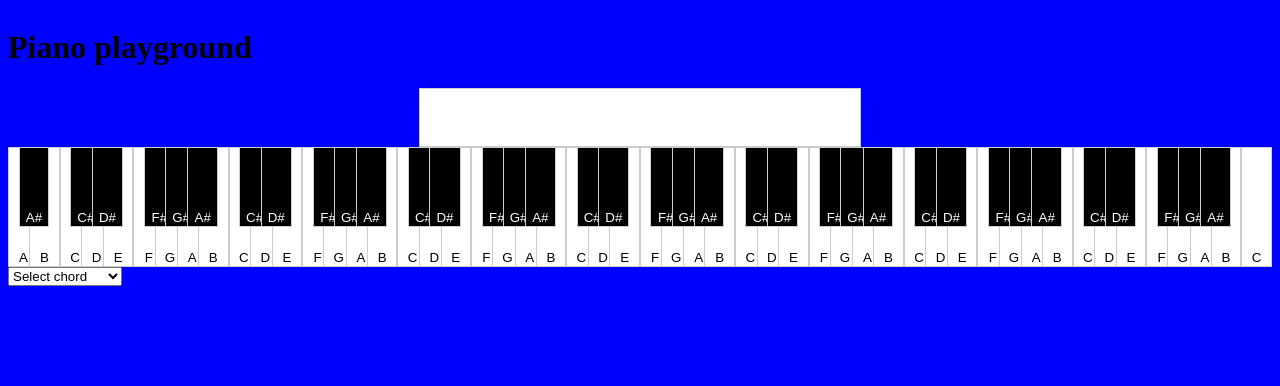
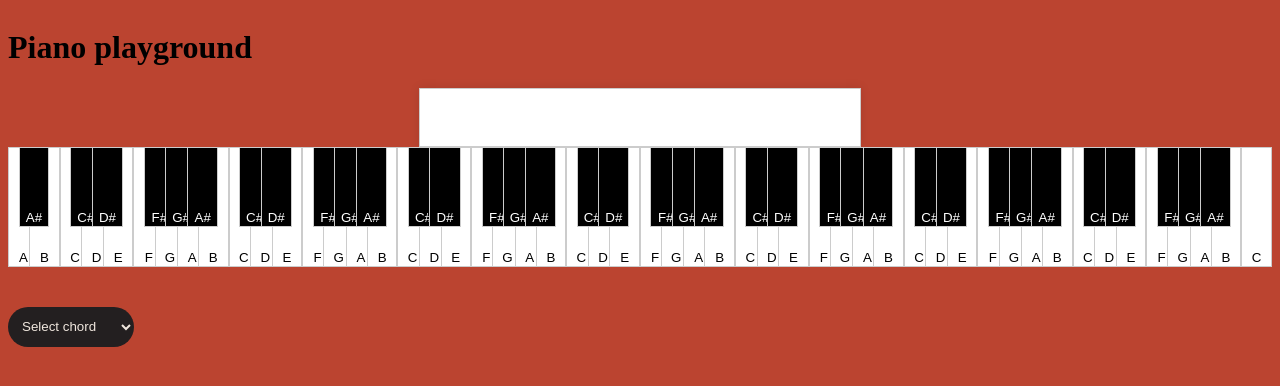
Before and after one commit to borislavminchev/WWW_Music, a PHP site: page /piano/playground/piano_play.html in a window 1280 px wide. Shown: the top 386 px of the page. Run offline with PHP 8.4, Linux system fonts and the light colour scheme; data that the repository does not hold is empty.

Commit message:
minor design changes

```diff
--- a/piano/piano.css
+++ b/piano/piano.css
@@ -30,6 +30,7 @@
         margin-right: -20px;
     }
 
+
     /* cool color pallete
         #555b6e
         #89b0ae
--- a/piano/playground/chord_dropdown.js
+++ b/piano/playground/chord_dropdown.js
@@ -8,6 +8,7 @@ emptyOption.textContent = 'Select chord';
 chordDropdown.appendChild(emptyOption);
 addChordOptions(chordDropdown);
 const chordMenu = document.createElement('section', {id: 'chord-menu'});
+chordMenu.id = "chord-menu";
 
 chordDropdown.addEventListener('change', () => {
     const chord = chordDropdown.value;
--- a/piano/playground/piano_play.css
+++ b/piano/playground/piano_play.css
@@ -2,7 +2,7 @@ body {
     display: flex;
     flex-direction: column;
     justify-content: center;
-    background-color: blue;
+    background-color: #BB4430;
 }
 
 #inputContainer {
@@ -19,5 +19,47 @@ body {
 }
 
 #chord-dropdown {
-    width: 9%;
+    width: 10%;
+    height: 40px;
+    padding: 10px;
+    border: none;
+    border-radius: 20px;
+    text-decoration: none;
+    background-color: #231F20;
+    color: #EFE6DD;
 }
+
+#chord-dropdown::-webkit-scrollbar{
+    width: 17px;
+	background-color: transparent;
+}
+
+#chord-dropdown::-webkit-scrollbar-thumb{
+    border-radius: 17px;
+	-webkit-box-shadow: inset 0 0 6px rgba(0,0,0,.3);
+	background-color: #F3DFA2;
+}
+
+
+#chord-menu {
+    display: flex;
+    margin: 10px;
+    margin-top: 30px;
+}
+
+.chord-button {
+    width: 50px;
+    height: 50px;
+    border: none;
+    text-decoration: none;
+    border-color: none;
+    border-radius: 50%;
+    margin: 0% 2% 0% 2%;
+    background-color: #F3DFA2;
+}
+
+.chord-button:hover {
+    background-color: #231F20;
+    color: #F3DFA2;
+    transition: 0.3s;
+}
```
